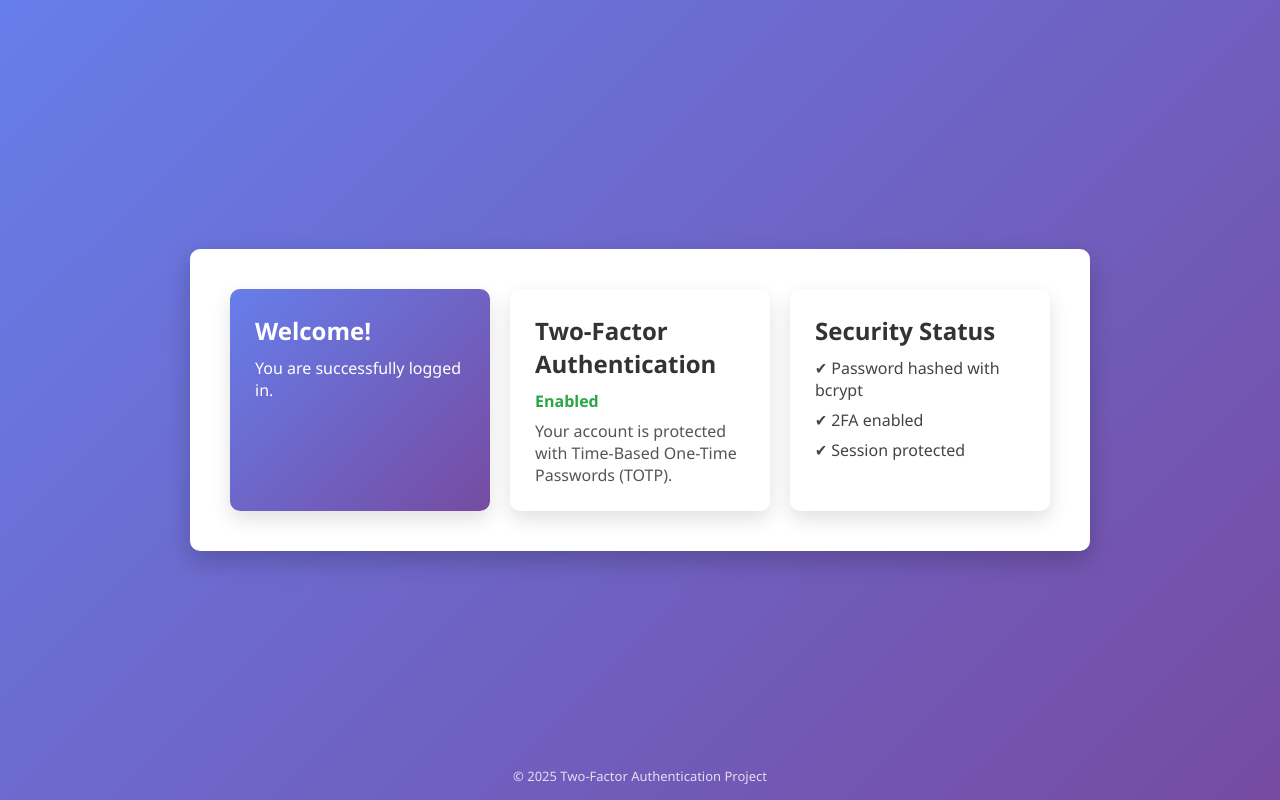
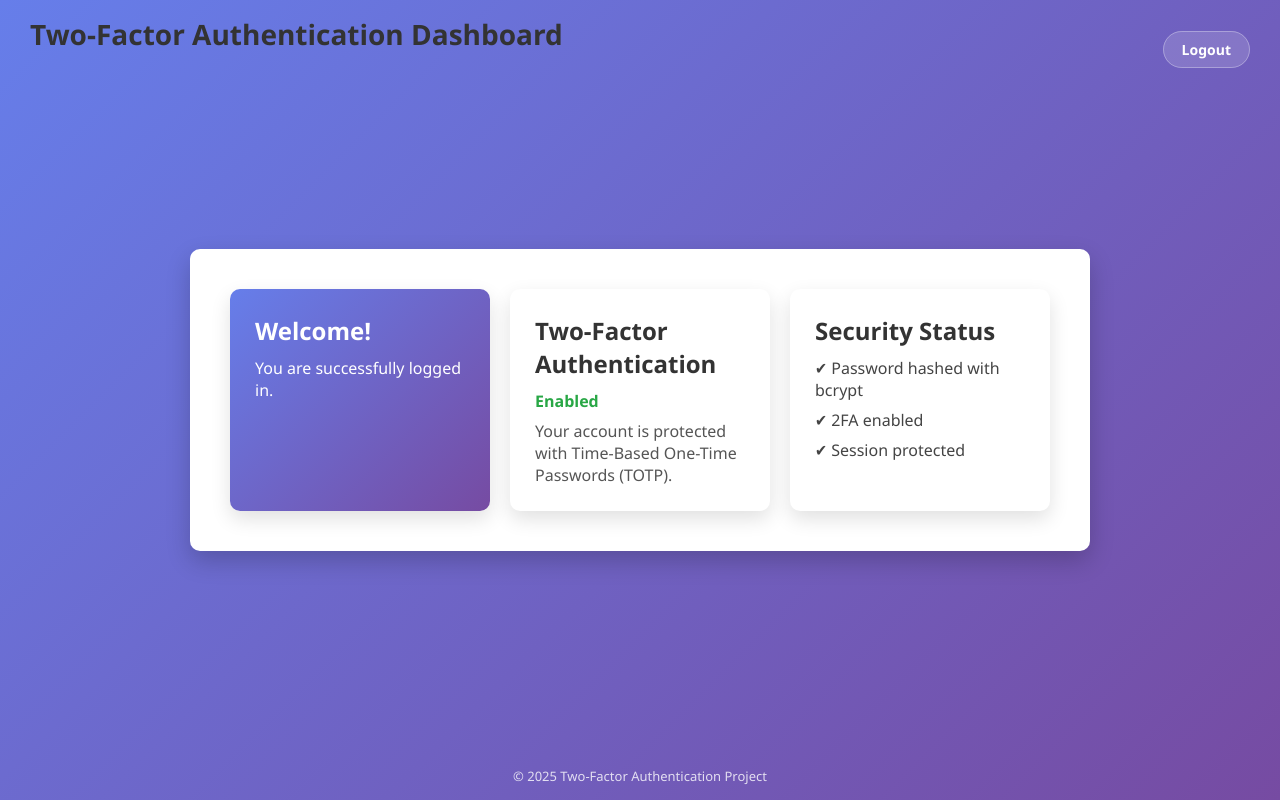
Before and after one commit to lambros1234/Two_Factor_Authentication_Project, a website: page src/public/dashboard.html in a window 1280 px wide. Drawn offline with Linux system fonts and the light colour scheme.

Commit message:
Added Middleware in the report and logout functionality in auth.js and server.js.

```diff
--- a/src/public/css/style.css
+++ b/src/public/css/style.css
@@ -258,8 +258,8 @@ button:hover {
     font-weight: 600;
     cursor: pointer;
 
-    width: auto !important;      /* 🔑 override form button */
-    padding: 2 !important;       /* 🔑 override form button */
+    width: auto !important;
+    padding: 2 !important;
     margin: 0;
     line-height: 1;
 }
@@ -270,3 +270,38 @@ button:hover {
     opacity: 0.8;
 
 }
+/* ===== HEADER ===== */
+.header {
+  width: 100%;
+  background: transparent;
+  padding: 15px 30px;
+  display: flex;
+  justify-content: space-between;
+  align-items: center;
+  position: fixed;
+  top: 0;
+  left: 0;
+  z-index: 1000;
+}
+
+
+.logout-btn {
+  padding: 8px 18px;
+  border-radius: 20px;
+
+  background: rgba(255, 255, 255, 0.15);
+  color: white;
+
+  font-size: 14px;
+  font-weight: 600;
+  text-decoration: none;
+
+  border: 1px solid rgba(255, 255, 255, 0.3);
+
+  transition: all 0.3s ease;
+}
+
+.logout-btn:hover {
+  background: rgba(255, 255, 255, 0.25);
+  transform: translateY(-1px);
+}
--- a/src/public/dashboard.html
+++ b/src/public/dashboard.html
@@ -7,6 +7,12 @@
   <link rel="stylesheet" href="/css/style.css">
 </head>
 <body>
+  <header class="header">
+    <h1>Two-Factor Authentication Dashboard</h1>
+      <nav>
+        <a href="/logout" class="logout-btn">Logout</a>
+      </nav>
+  </header>
   <div class="container dashboard">
     <main class="dashboard-content">
       <div class="card highlight">
```
Also changed, not shown: docs/report.md (+12 -2 lines), src/routes/auth.js (+10 -0 lines), src/server.js (+13 -0 lines).
